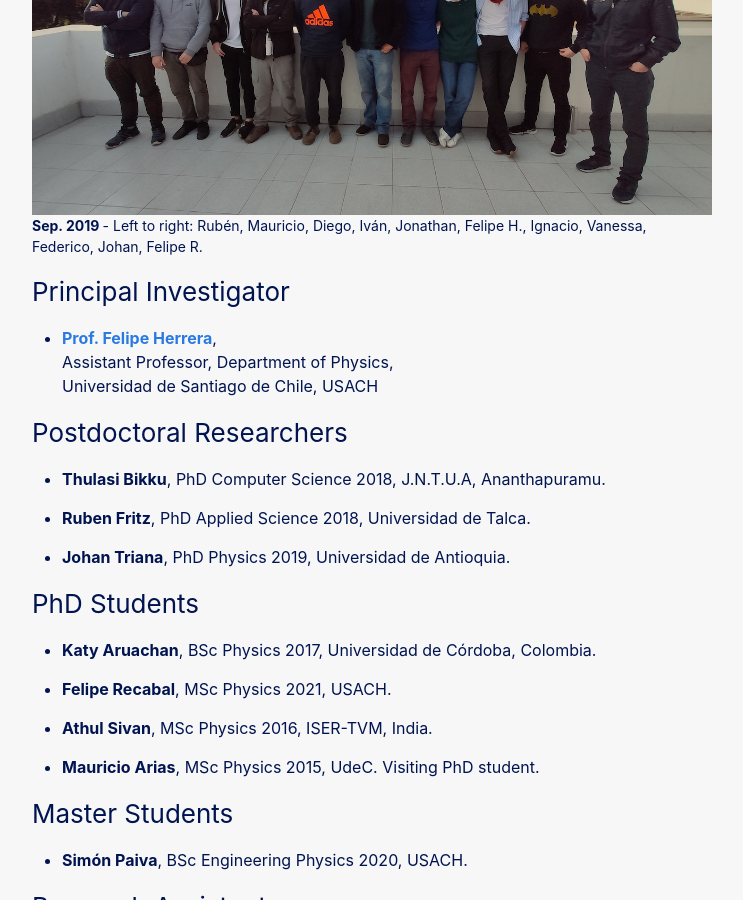
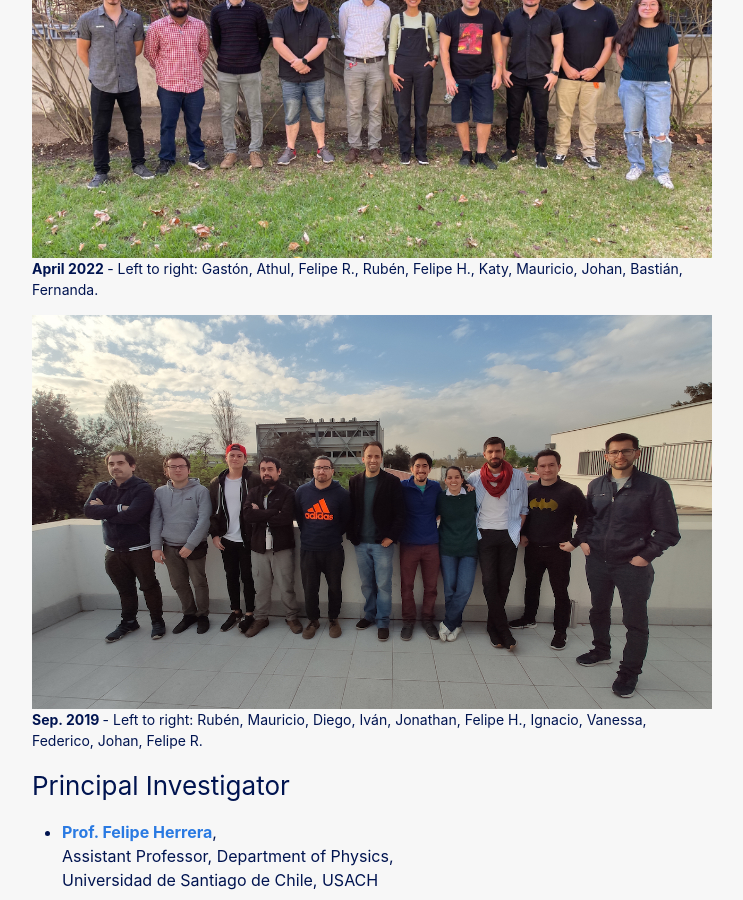
Before and after one commit to fherreralab/fherreralab.github.io, a Jekyll site: the page built from people.md, in a window 1280 px wide and 900 px high, scrolled down 343 px. Shown: the whole window, without its empty margins (268-1011 px from the left). Built offline with Jekyll 4.4.1, drawn with Linux system fonts in a browser that asks for light colours.

Commit message:
added ref 40, updated cv, added new group picture

```diff
--- a/people.md
+++ b/people.md
@@ -3,6 +3,13 @@ layout: page
 title: People
 permalink: /people/
 ---
+
+
+<figure>
+  <img src="{{absolute_url}}/assets/img/group-april-2022.jpg" alt="Felipe Herrera group picture"/>
+  <figcaption><strong>April 2022 </strong>- Left to right: Gastón, Athul, Felipe R., Rubén, Felipe H., Katy, Mauricio, Johan, Bastián, Fernanda. </figcaption>
+</figure>
+
 
 
 <figure>
```
Also changed, not shown: publications.md (+2 -0 lines), 4 other files.
